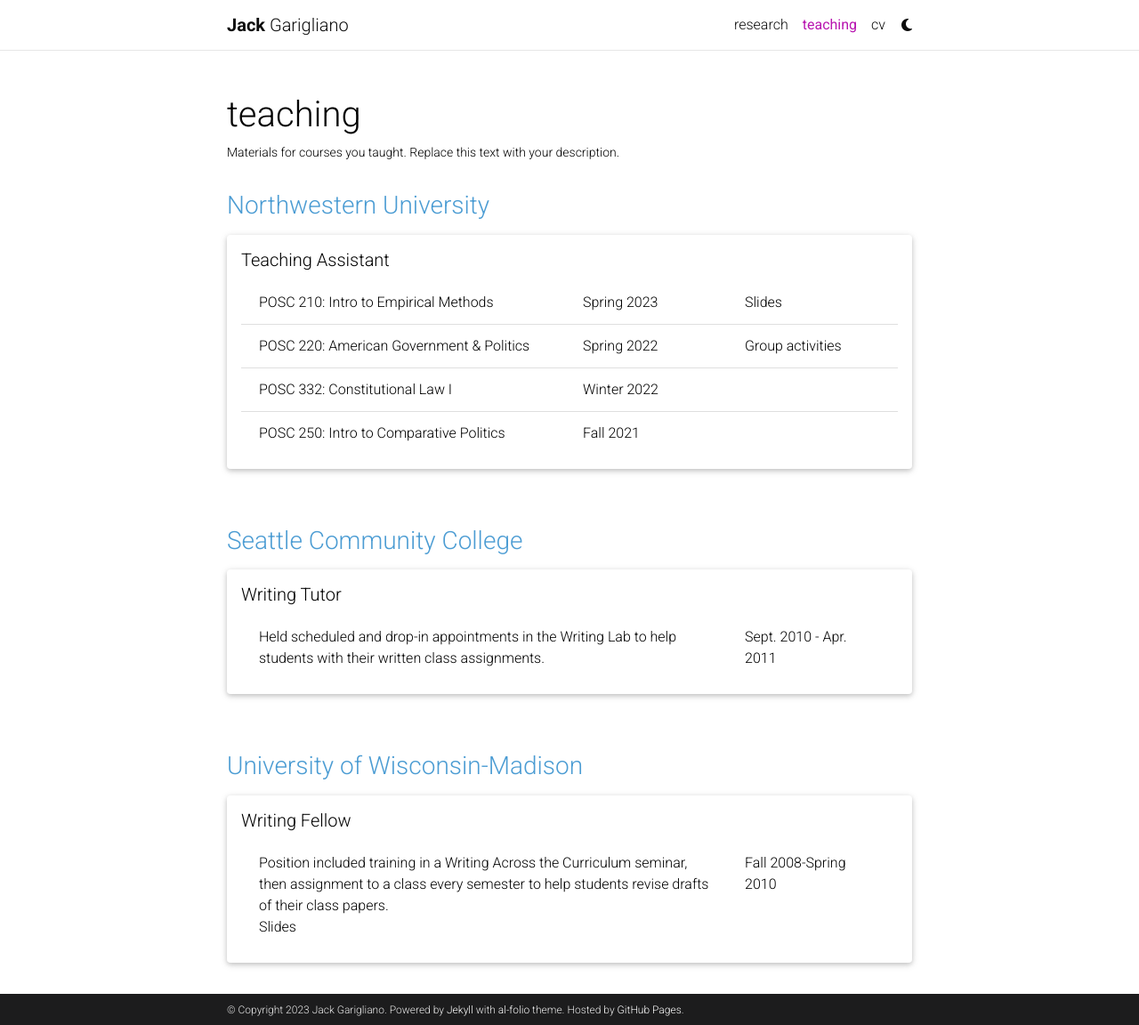
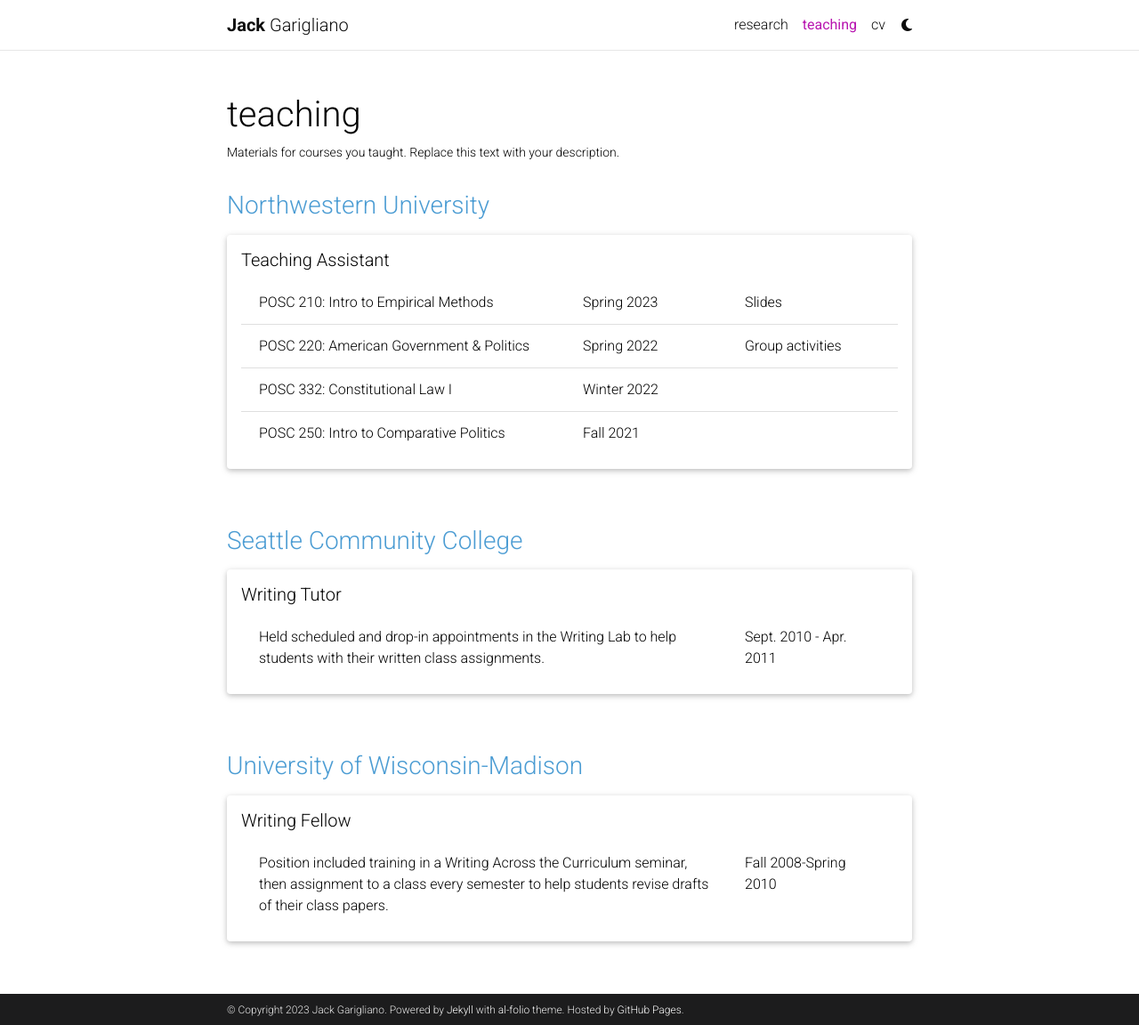
Before and after one commit to jack-garigliano/jack-garigliano.github.io, a Jekyll site: the page built from _pages/teaching.md, in a window 1280 px wide and 1152 px high. Shown: the whole window at 89% size. Built offline with Jekyll 4.4.1, drawn with Linux system fonts in a browser that asks for light colours; comment, search, counter and statistics services are not loaded; a style sheet for code colours, icons or effects is not loaded.

Commit message:
remove stray "slides" link

```diff
--- a/_pages/teaching.md
+++ b/_pages/teaching.md
@@ -115,9 +115,6 @@
           <div class="col-sm-3">
             Fall 2008-Spring 2010
           </div>
-          <div class="col-sm-3">
-            Slides
-          </div>
         </div>
       </li>
     </ul>
```
